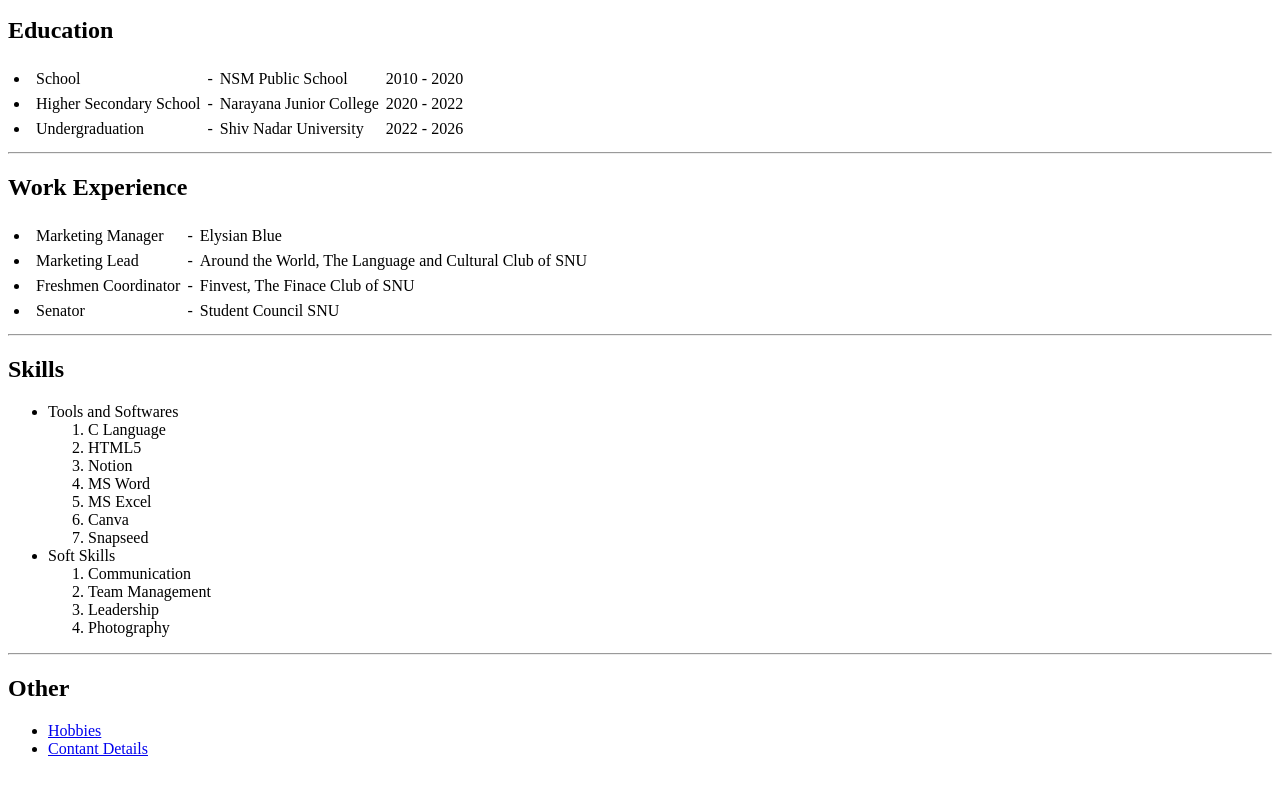
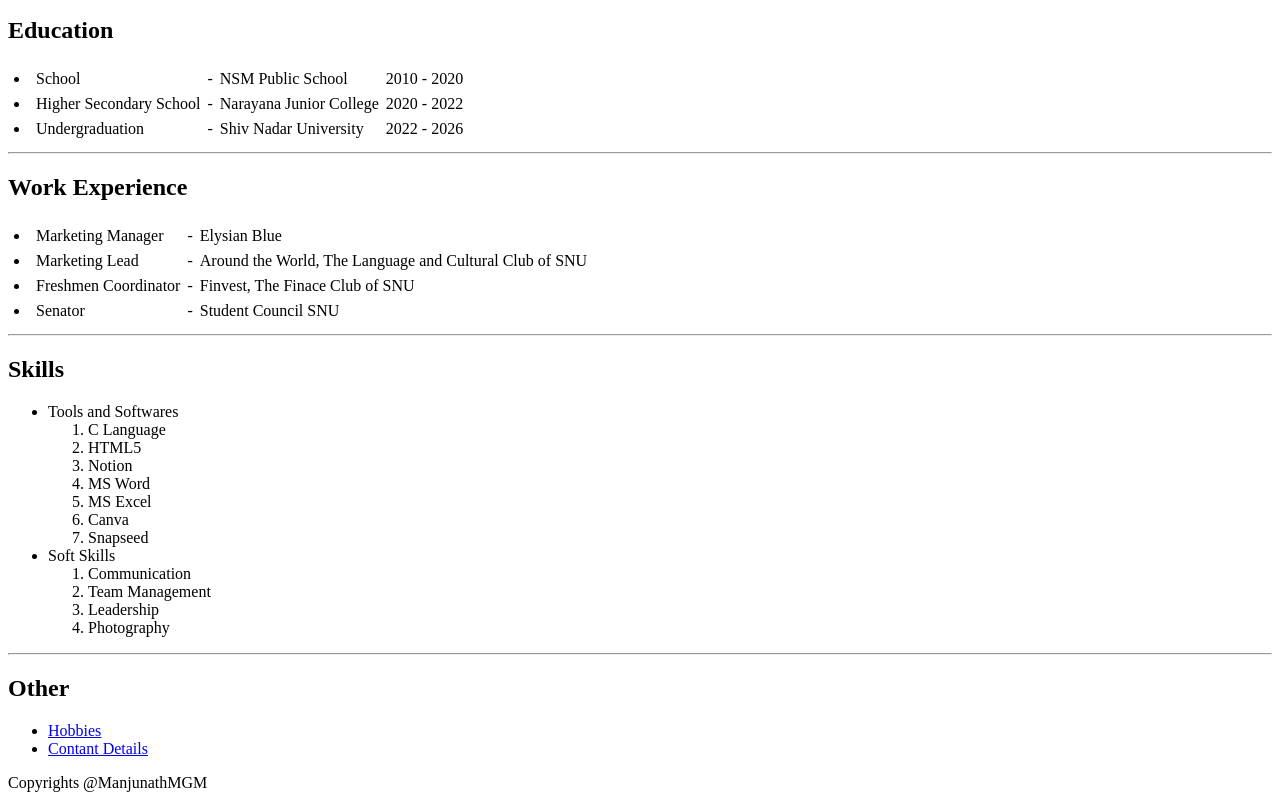
Before and after one commit to ManjunathMGM/Portfolio-Project, a plain HTML site: page index.html in a window 1280 px wide. Shown: the part 557-1357 px from the top of the page. Before the commit the page ends 1331 px from the top, so only its background shows below. Drawn offline with Linux system fonts and the light colour scheme.

Commit message:
Update index.html

```diff
--- a/index.html
+++ b/index.html
@@ -120,5 +120,5 @@
 
     </ul>
 </body>
-
+<footer>Copyrights @ManjunathMGM<footer>
 </html>
```
